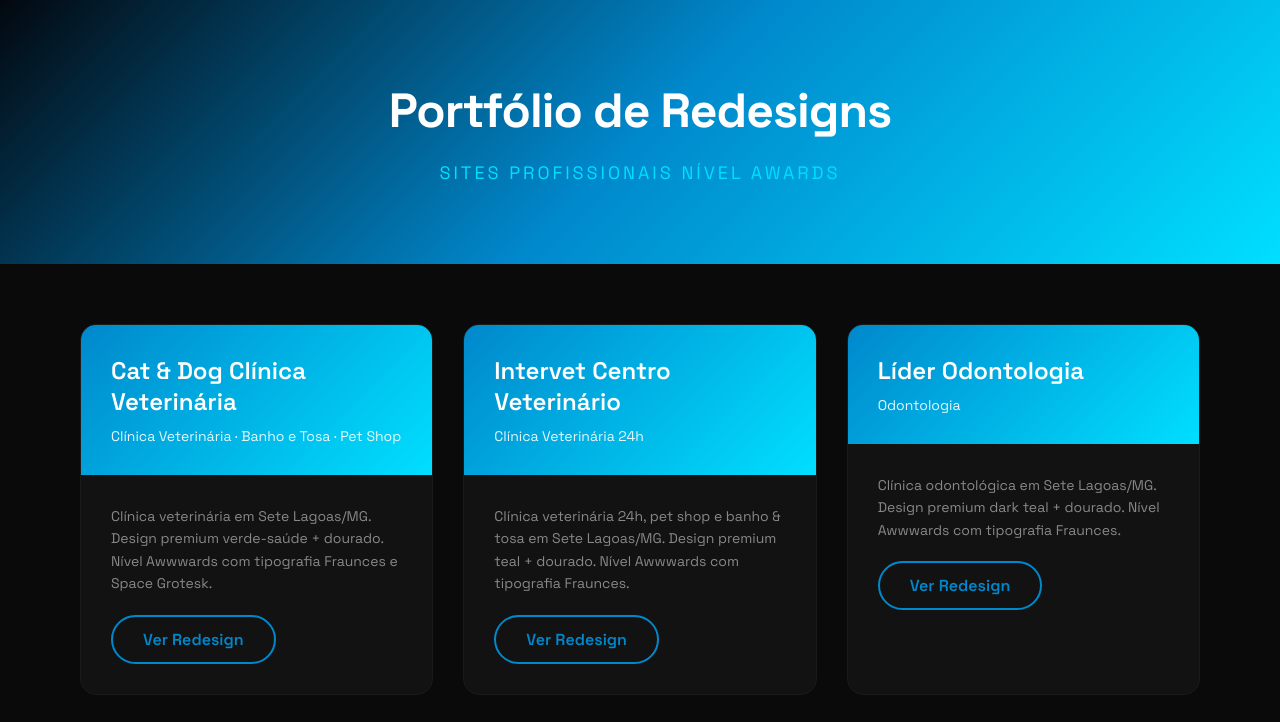
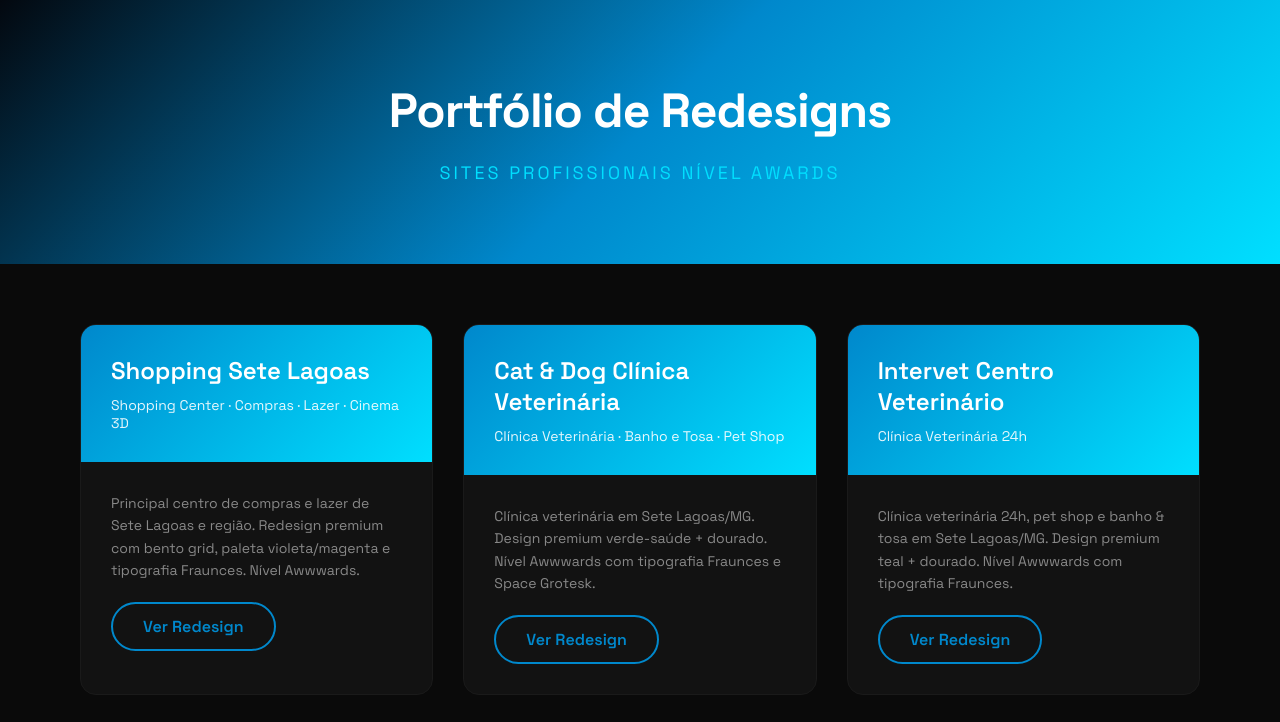
Before and after one commit to testinhottt-ux/redesigns-prospec, a plain HTML site: page index.html in a window 1280 px wide. Shown: the top 722 px of the page. Drawn offline with Linux system fonts and the light colour scheme.

Commit message:
feat: add Shopping Sete Lagoas to portfolio

```diff
--- a/index.html
+++ b/index.html
@@ -106,6 +106,17 @@
 
     <div class="container">
         <div class="grid">
+            <div class="card">
+                <div class="card-header">
+                    <h2>Shopping Sete Lagoas</h2>
+                    <p>Shopping Center · Compras · Lazer · Cinema 3D</p>
+                </div>
+                <div class="card-body">
+                    <p>Principal centro de compras e lazer de Sete Lagoas e região. Redesign premium com bento grid, paleta violeta/magenta e tipografia Fraunces. Nível Awwwards.</p>
+                    <a href="shopping-sete-lagoas/" class="btn">Ver Redesign</a>
+                </div>
+            </div>
+
             <div class="card">
                 <div class="card-header">
                     <h2>Cat &amp; Dog Clínica Veterinária</h2>
```
